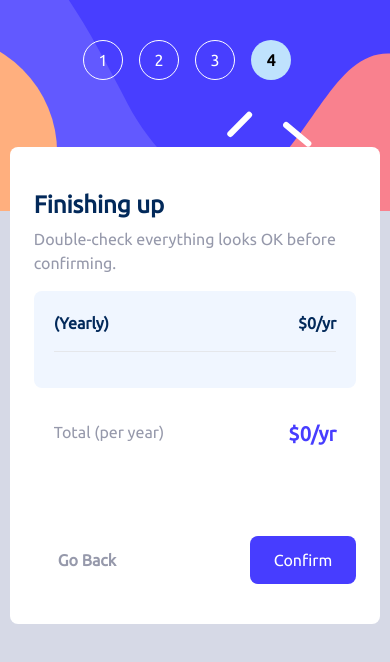
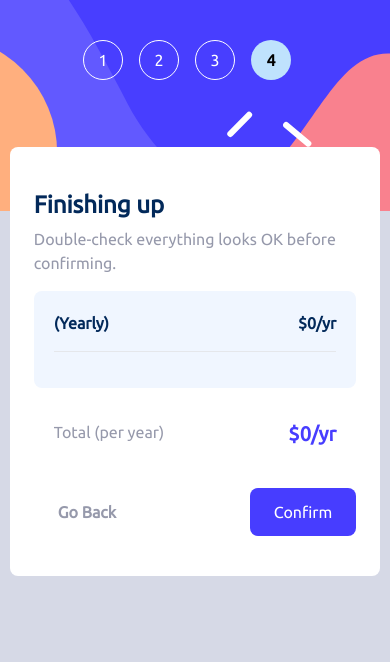
Before and after one commit to buseseker/multi-step-form, a React (Create React App) app: page /summary in a window 390 px wide. Shown: the top 662 px of the page. Built offline with nearby package versions, Linux system fonts and the light colour scheme.

Commit message:
CSS changes for mobile

```diff
--- a/src/components/summaryCard/SummaryCard.js
+++ b/src/components/summaryCard/SummaryCard.js
@@ -75,7 +75,7 @@ const SummaryCard = () => {
             {selectedPlan.type === 'monthly' ? '/mo' : '/yr'}
           </p>
         </div>
-            <div className='btn w-full flex justify-between sm:mt-24 xs:mt-14 lg:absolute lg:bottom-4 lg:px-24 '>
+            <div className='btn w-full flex justify-between sm:mt-24 xs:mt-2 lg:absolute lg:bottom-4 lg:px-24 '>
           <a
             className='btn text-cool-gray font-extrabold py-3 px-6 rounded-lg w-max hover:text-marine-blue'
             onClick={handleGoBack}
```
